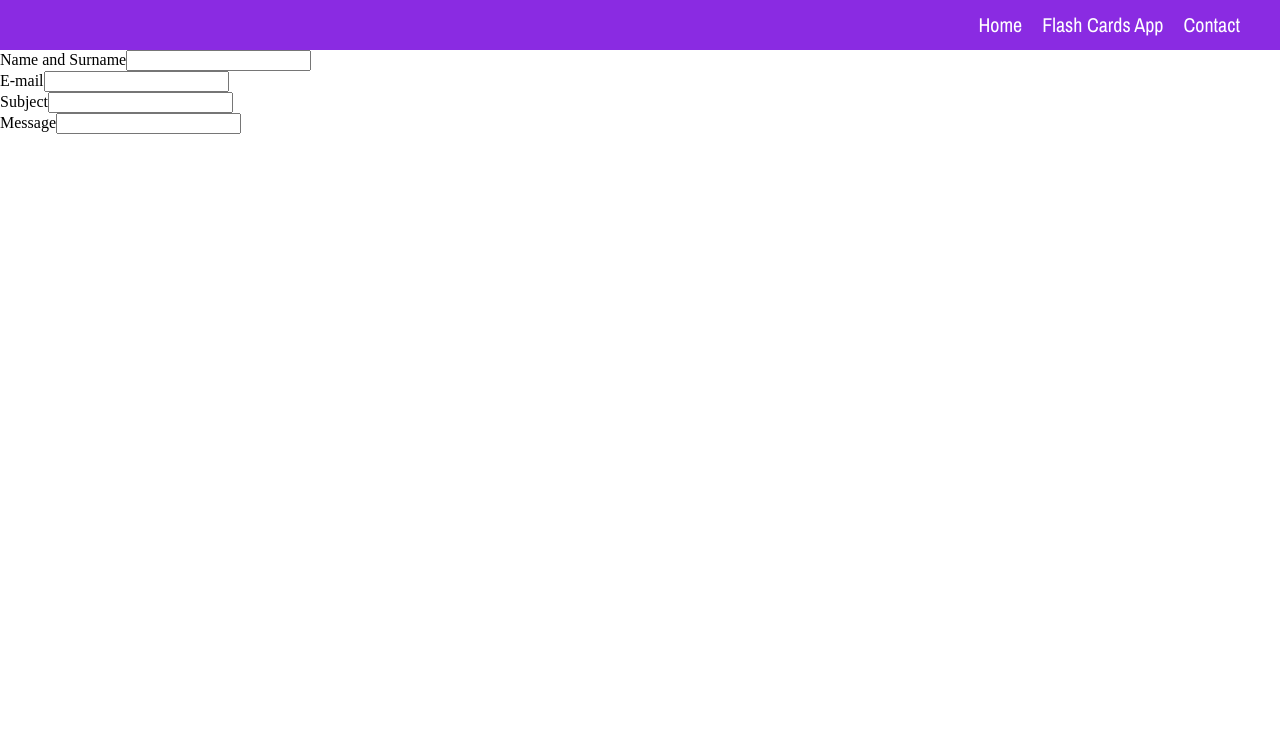
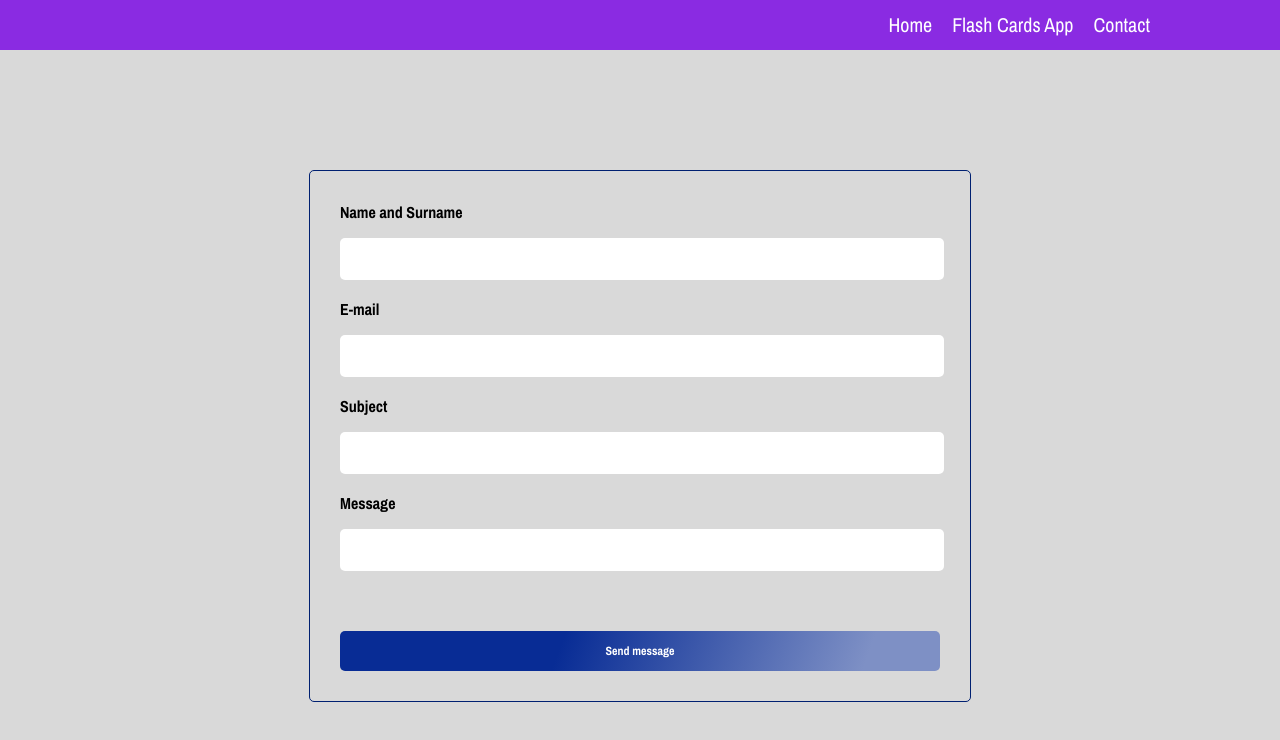
Before and after one commit to devilinherdemeanour/wm1-assignment3, a React (Create React App) app: page /contact in a window 1280 px wide. Shown: the top 740 px of the page. Built offline with nearby package versions, Linux system fonts and the light colour scheme; a web font is replaced by a local one.

Commit message:
contact me page

```diff
--- a/src/Contact.js
+++ b/src/Contact.js
@@ -1,18 +1,31 @@
 import React from 'react';
+import styles from './styles/contact.module.scss'
 
 const Contact = () => {
   return (
-    <div>
+    <div className={styles.container}>
+      <div className={styles.contact}>
         <form>
+          <div className={styles.item}>
             <label>Name and Surname</label>
             <input type='text'/> <br/>
+          </div>
+          <div className={styles.item}>
             <label>E-mail</label>
             <input type='text'/> <br/>
+          </div>
+          <div className={styles.item}>
             <label>Subject</label>
             <input type='text'/> <br/>
+          </div>
+          <div className={styles.item}>
             <label>Message</label>
             <input type='text'/>
+          </div>
+
+          <button>Send message</button>
         </form>
+      </div>
     </div>
   );
 };
--- a/src/styles/contact.module.scss
+++ b/src/styles/contact.module.scss
@@ -0,0 +1,63 @@
+.container {
+    padding: 120px;
+    display: flex;
+    justify-content: center;
+    align-items: flex-start;
+    background-color: #d9d9d9;
+    height: calc(100vh - 110px);
+}
+
+.contact {
+    padding: 30px;
+    // height: 500px;
+    width: 600px;
+    border: 1px solid #002071;
+    border-radius: 5px;
+    form {
+        width: 100%;
+        height: 100%;
+
+        .item {
+            display: flex;
+            flex-direction: column;
+
+            label {
+                color: #000;
+                text-align: left;
+                font-family: Archivo Narrow;
+                font-size: 16px;
+                font-style: normal;
+                font-weight: 700;
+                line-height: normal;
+                margin-bottom: 15px;
+            }
+
+            input {
+                height: 40px;
+                width: 100%;
+                border: none;
+                box-shadow: none;
+                border-radius: 5px;
+            }
+
+
+        }
+
+        button {
+            width: 100%;
+            height: 40px;
+            box-shadow: none;
+            border: none;
+            border-radius: 5px;
+            background: linear-gradient(110deg, #082C95 36.75%, #7E90C5 87.37%);
+
+            color: #FFF;
+            font-family: Archivo Narrow;
+            font-size: 12px;
+            font-style: normal;
+            font-weight: 700;
+            line-height: normal;
+            margin-top: 60px;
+        }
+    }
+}
--- a/src/styles/navbar.module.scss
+++ b/src/styles/navbar.module.scss
@@ -6,7 +6,7 @@
     height: 50px;
     background: blueviolet;
     justify-content: flex-end;
-    padding: 0px 30px;
+    padding: 0px 120px;
 
     li {
         line-height: 50px;
```
Lines whose indentation alone changed are shown as unchanged.
